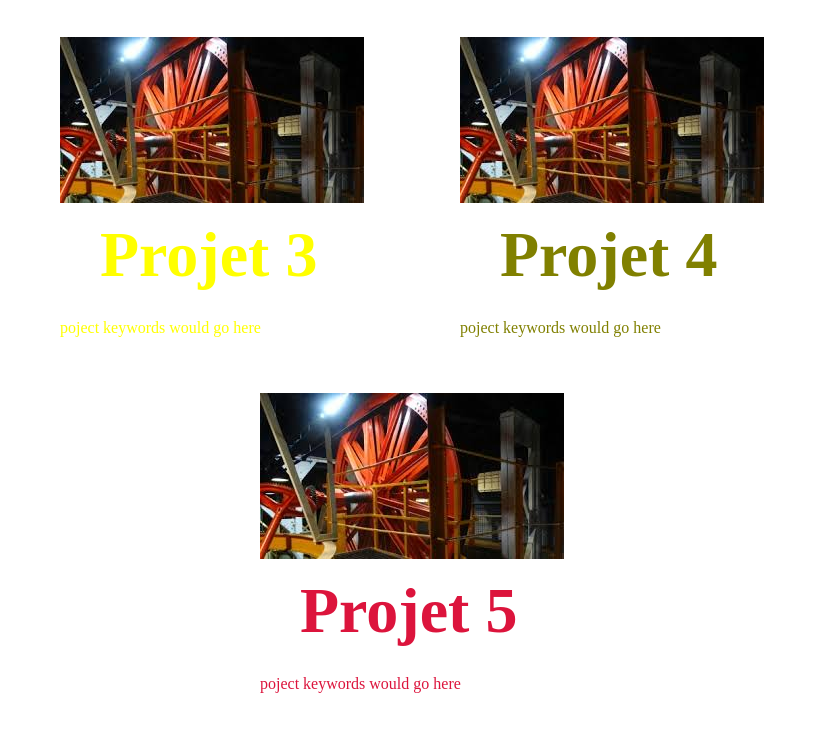
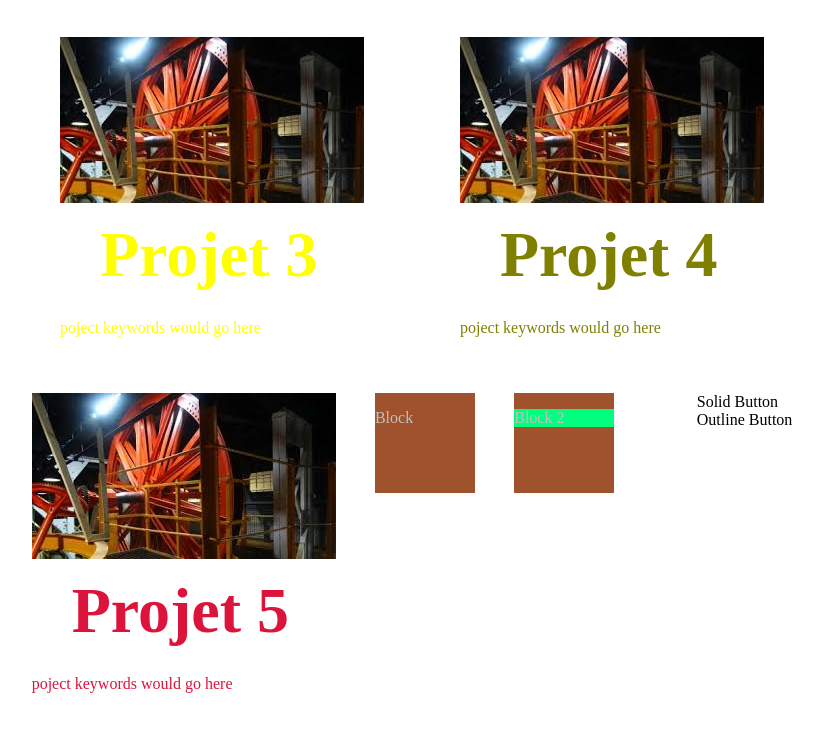
Before and after one commit to Artur01300/OC_P3, a plain HTML site: page public/index.html in a window 1280 px wide. Shown: the part 554-1303 px from the top of the page, without its empty margins (238-1061 px from the left). Drawn offline with nearby package versions, Linux system fonts and the light colour scheme; files that its build step writes are made by us from their sources.

Commit message:
spécificité 1

```diff
--- a/assets/scss/styles.scss
+++ b/assets/scss/styles.scss
@@ -74,5 +74,16 @@ body{
 
 .nav__link a:hover{
     color: chartreuse;
-   background-color: green;
 }
+
+.block{
+    background-color: sienna;
+    width: 100px;
+    height: 100px;
+    &__element {
+        color: silver;
+        &--modifier{
+            background-color: springgreen;
+        }
+    }
+}
--- a/public/index.html
+++ b/public/index.html
@@ -3,7 +3,7 @@
 <head>
     <meta charset="UTF-8">
     <meta name="viewport" content="width=device-width, initial-scale=1.0">
-    <link rel="stylesheet" type="text/css" href="css/style.css">
+    <link rel="stylesheet" type="text/css" href="css/styles.css">
     <title>Document</title>
 </head>
 <body>
@@ -88,6 +88,23 @@
                      poject keywords would go here
                  </p>
             </section>
+
+            <div class="block">
+                <div class="block__element">
+                   <p>Block</p>
+                </div>
+            </div>
+            <div class="block">
+                <div class="block__element block__element--modifier">
+                   <p>Block 2</p>
+                </div>
+            </div>
+
+             <div class="container">
+                <div class="btn">Solid Button</div>
+                <div class="btn btn--outline">Outline Button</div>
+            </div>
+
         </div>
     </div>
 </body>
```
Also changed, not shown: public/css/styles.css, 1 other file.
